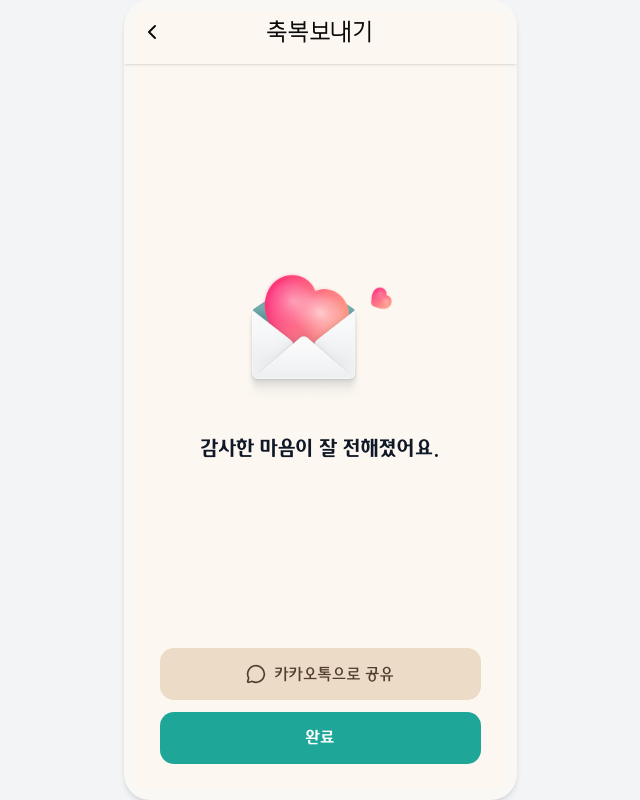
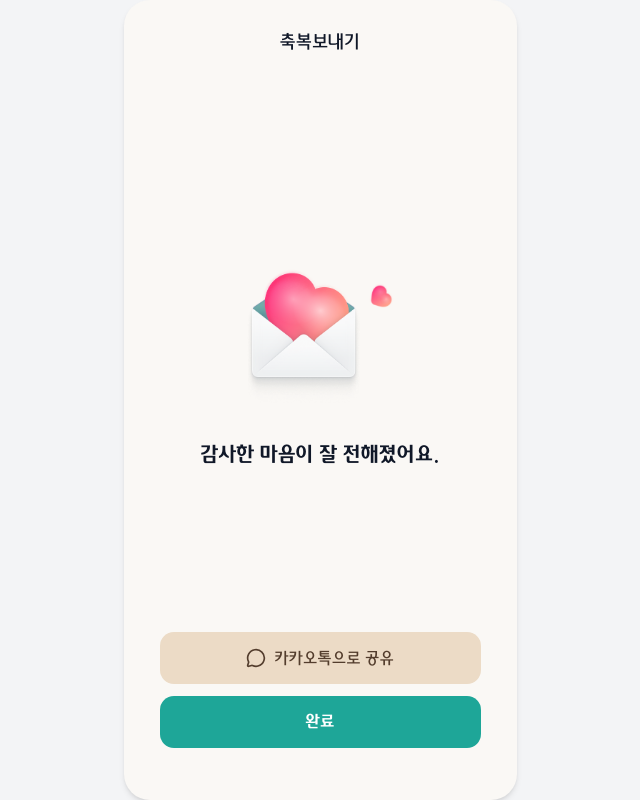
Before and after one commit to PrayForHanaro/Frontend, a Next.js app: page /bless/interval/complete in a window 1280 px wide. Shown: the whole page, without its empty margins (320-960 px from the left). Built offline with nearby package versions, Linux system fonts and the light colour scheme.

Commit message:
style: rework bless interval complete page to match figma design #7

```diff
--- a/app/(main)/bless/interval/complete/page.tsx
+++ b/app/(main)/bless/interval/complete/page.tsx
@@ -1,7 +1,6 @@
 'use client';
 
 import { useRouter } from 'next/navigation';
-import Header from '@/components/ui/cmm/Header';
 import BlessActionButton from '../../_components/bless-action-button';
 import HeartLetterIcon from '../../_components/heart-letter-icon';
 import KakaoShareButton from '../../_components/kakao-share-button';
@@ -10,17 +9,19 @@ export default function BlessIntervalComplete() {
   const router = useRouter();
 
   return (
-    <div className="flex min-h-full flex-col bg-hana-white-yellow">
-      <Header content="축복보내기" />
-
-      <div className="flex flex-1 flex-col items-center justify-center gap-6 px-6">
-        <HeartLetterIcon />
-        <h1 className="font-hana-bold text-gray-900 text-xl">
-          감사한 마음이 잘 전해졌어요.
-        </h1>
+    <div className="flex h-full flex-col bg-hana-bless-bg">
+      <div className="flex items-center justify-center py-4">
+        <h1 className="font-hana-medium text-gray-900 text-lg">축복보내기</h1>
       </div>
 
-      <div className="flex flex-col gap-3 px-6 pb-6">
+      <div className="flex flex-1 flex-col items-center justify-center gap-8 px-6">
+        <HeartLetterIcon />
+        <p className="font-hana-bold text-gray-900 text-xl">
+          감사한 마음이 잘 전해졌어요.
+        </p>
+      </div>
+
+      <div className="flex flex-col gap-3 px-6 pb-10">
         <KakaoShareButton />
         <BlessActionButton onClick={() => router.push('/bless/interval')}>
           완료
```
